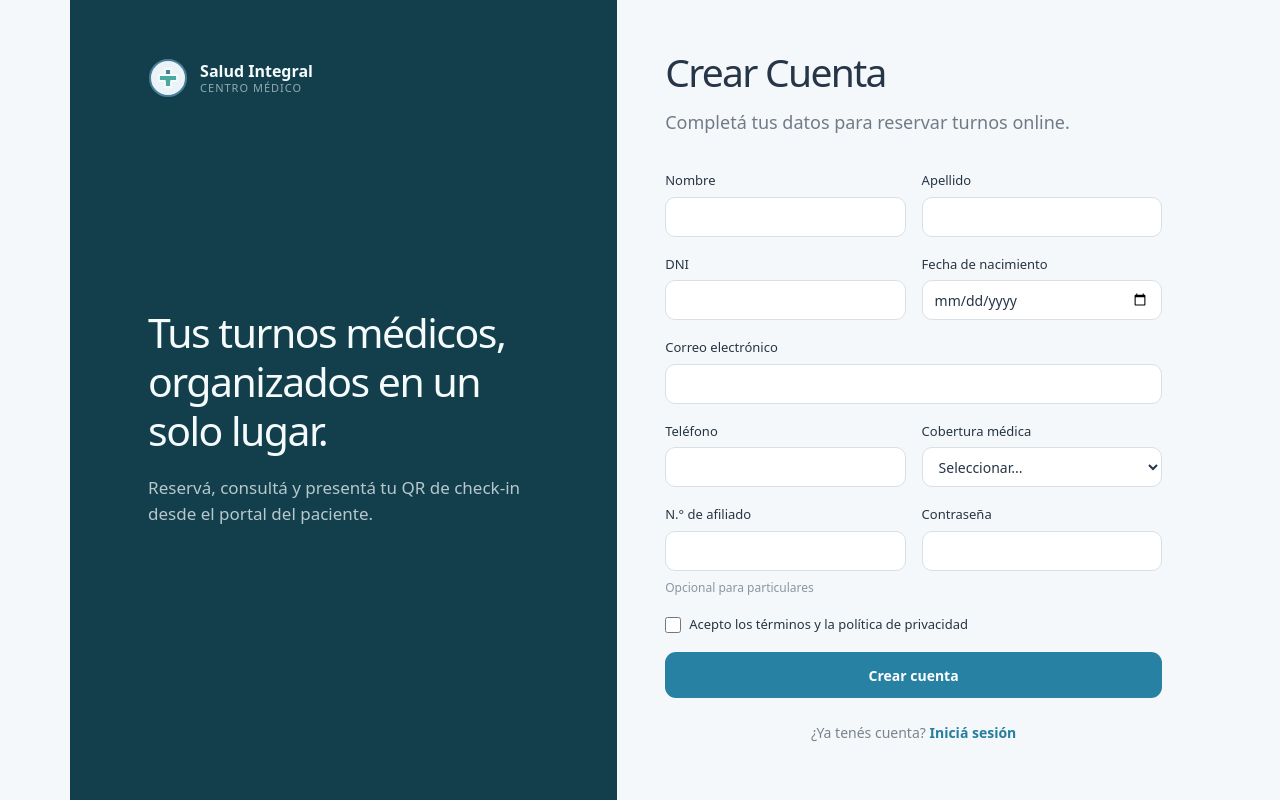
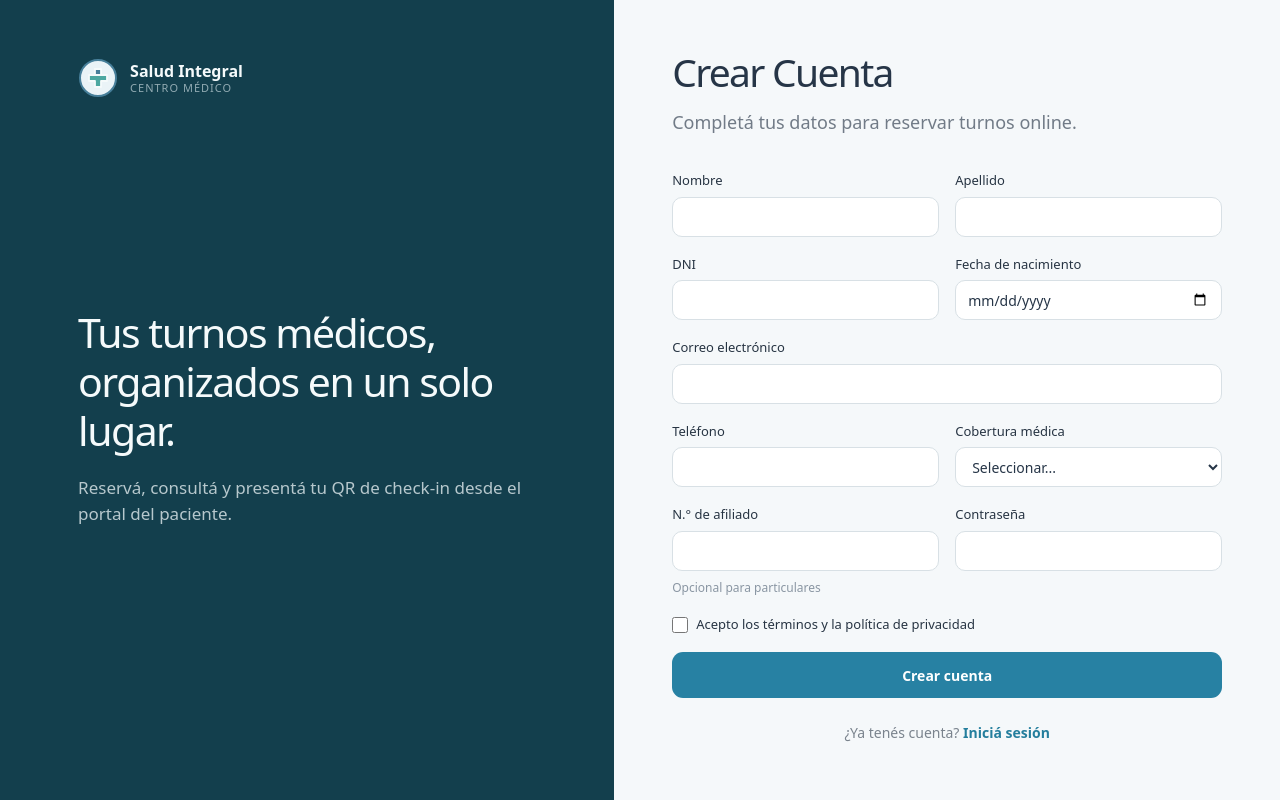
Before and after one commit to matiasozores7/ids-2026-touchescript-salud-integral, a Flask app: page /registro in a window 1280 px wide. Run offline with Flask 3, Linux system fonts and the light colour scheme.

Commit message:
fix: eliminar espacio en blanco a la izquierda de la pantalla

```diff
--- a/frontend/static/css/register.css
+++ b/frontend/static/css/register.css
@@ -8,9 +8,11 @@
 }
 
 .register-shell .page-content {
-  width: 100%;
+  width: 100% !important;
+  max-width: 100% !important;
+  margin: 0 !important;
+  padding: 0 !important;
   flex: 1;
-  padding: 0;
 }
 
 .register-page {
```
